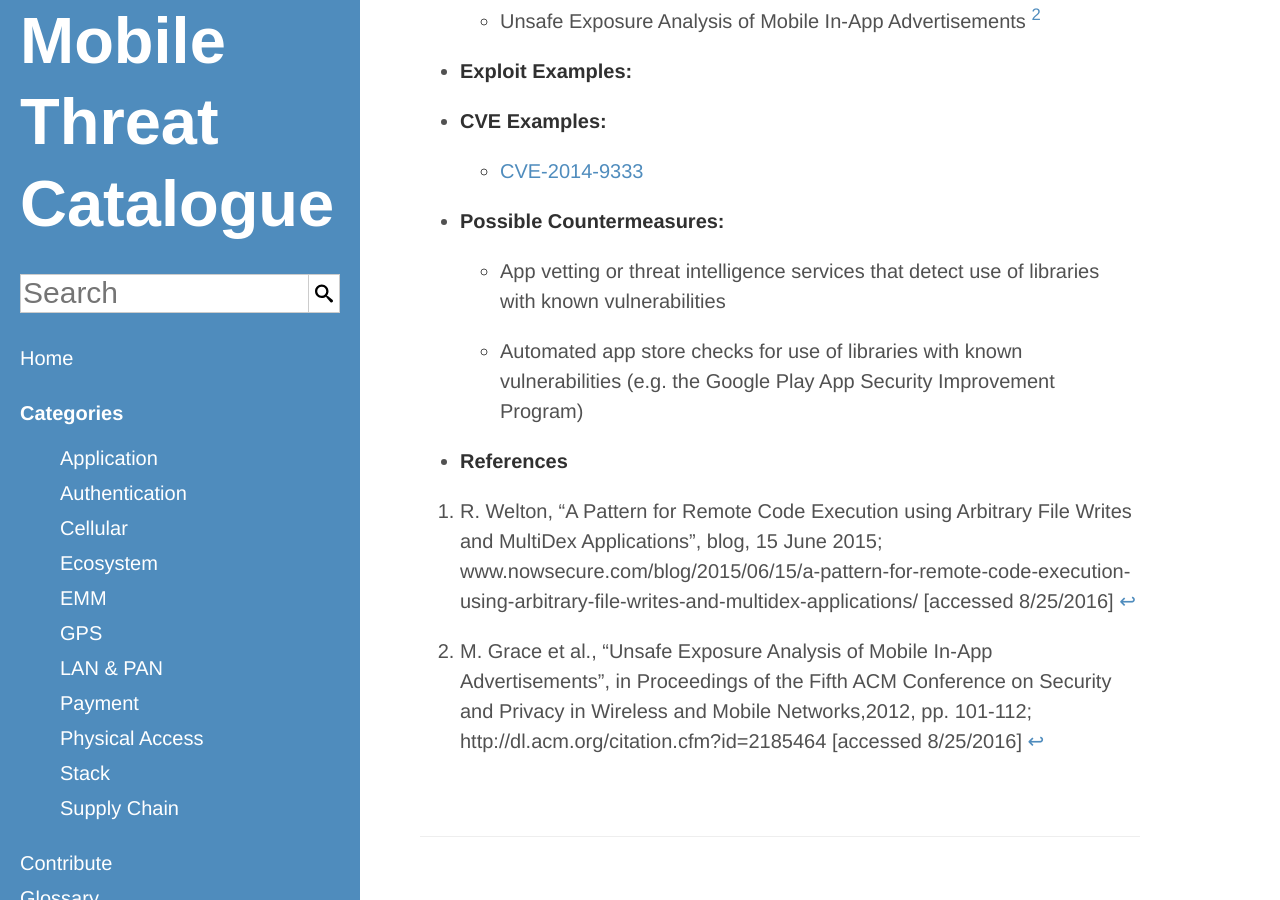
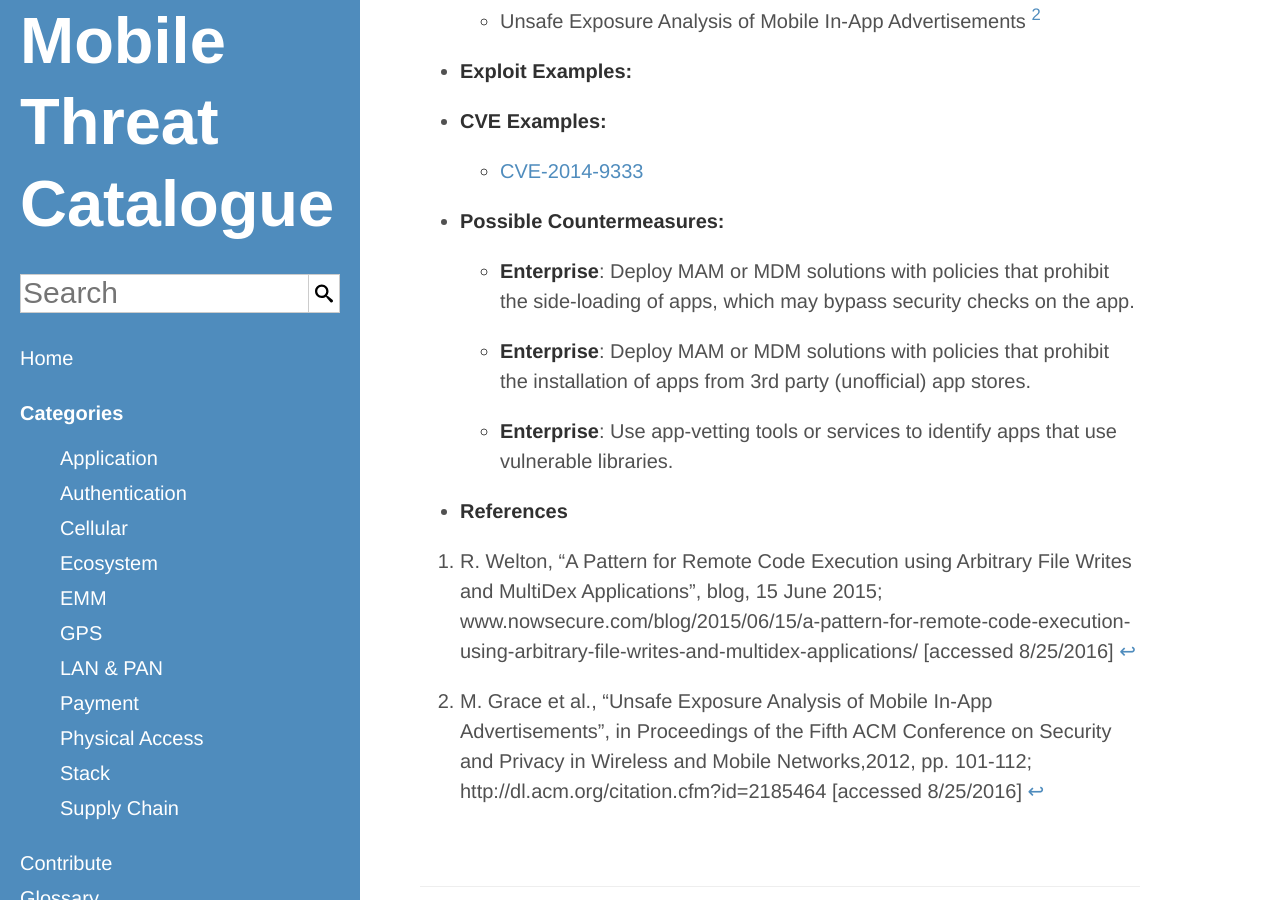
Before and after one commit to usnistgov/mobile-threat-catalogue, a Jekyll site: the page built from _application-threats/APP-6.md, in a window 1280 px wide and 900 px high, scrolled down 528 px. Built offline with Jekyll 4.4.1, drawn with Linux system fonts in a browser that asks for light colours.

Commit message:
#13: update countermeasures and actors

```diff
--- a/_application-threats/APP-6.md
+++ b/_application-threats/APP-6.md
@@ -10,6 +10,10 @@
     CVEExample:
         - CVE-2014-9333
     PossibleCountermeasures:
-        - "App vetting or threat intelligence services that detect use of libraries with known vulnerabilities"
-        - "Automated app store checks for use of libraries with known vulnerabilities (e.g. the Google Play App Security Improvement Program)"
+        "Deploy MAM or MDM solutions with policies that prohibit the side-loading of apps, which may bypass security checks on the app.":
+            - Enterprise
+        "Deploy MAM or MDM solutions with policies that prohibit the installation of apps from 3rd party (unofficial) app stores.":
+            - Enterprise
+        "Use app-vetting tools or services to identify apps that use vulnerable libraries.":
+            - Enterprise
 ---
```
